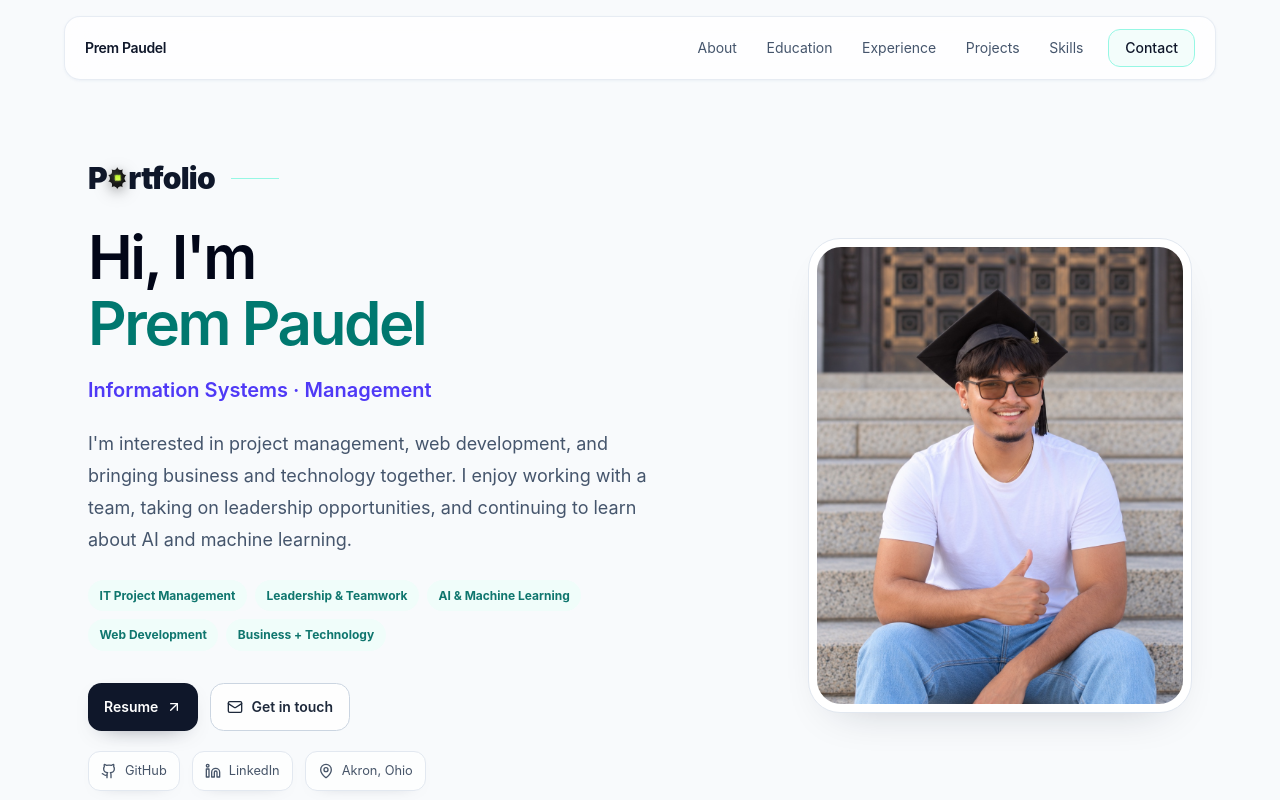
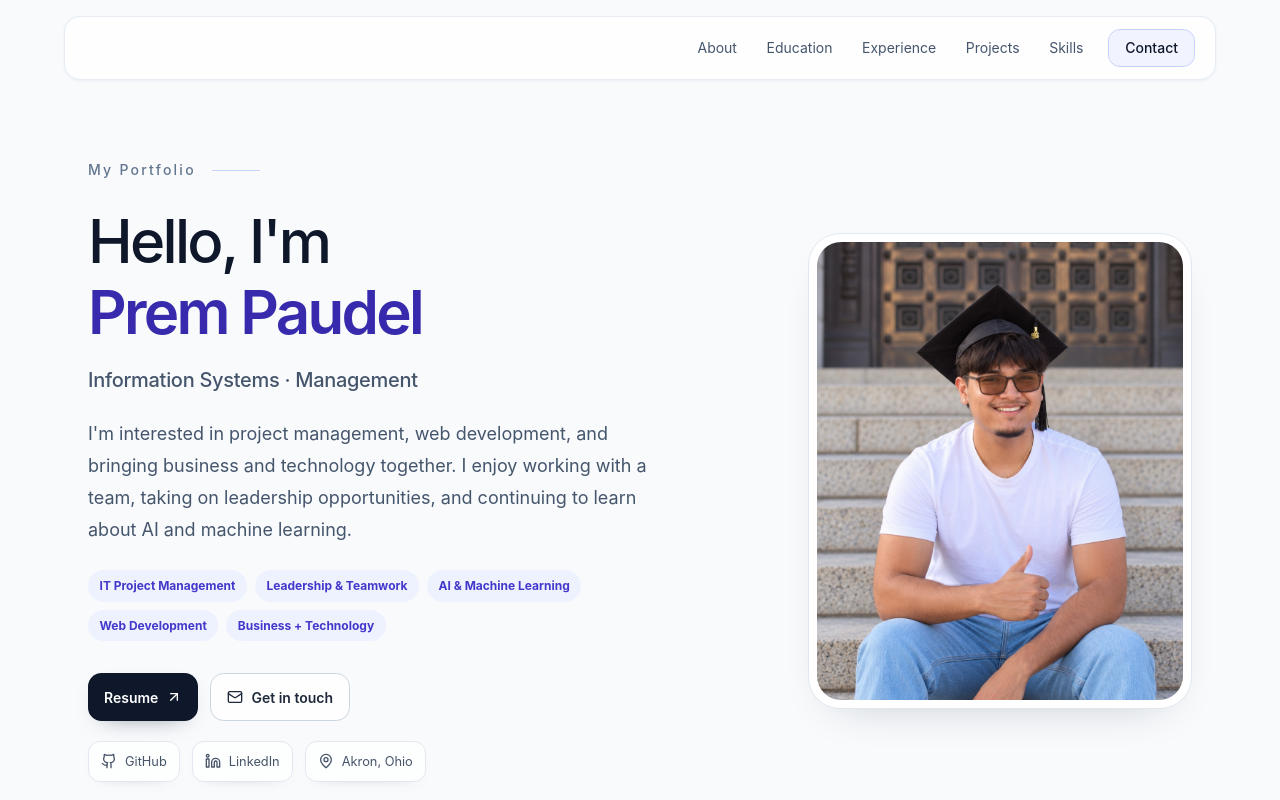
Before and after one commit to PremPaudel05/PremPaudel05.github.io, a Next.js app: page / in a window 1280 px wide. Shown: the top 800 px of the page. Built offline with nearby package versions, Linux system fonts and the light colour scheme.

Commit message:
Refine hero typography and replace green accents with indigo

```diff
--- a/app/globals.css
+++ b/app/globals.css
@@ -232,8 +232,8 @@ a.social-pill:hover {
   display: inline-flex;
   align-items: center;
   border-radius: 999px;
-  background: rgb(240 253 250);
-  color: rgb(15 118 110);
+  background: rgb(238 242 255);
+  color: rgb(67 56 202);
   padding: 0.42rem 0.72rem;
   font-size: 0.75rem;
   font-weight: 700;
--- a/app/page.tsx
+++ b/app/page.tsx
@@ -11,7 +11,6 @@ import {
   Sparkles,
 } from "lucide-react";
 import { GlowCard } from "@/components/ui/spotlight-card";
-import { AnimatedLetterText } from "@/components/ui/potfolio-text";
 import graduationPhoto from "@/public/images/prem-graduation.jpg";
 
 const linkedinUrl = "https://www.linkedin.com/in/prem-paudel-81a366364/";
@@ -72,10 +71,6 @@ export default function Home() {
     <main>
       <nav className="fixed inset-x-0 top-4 z-50 px-4">
         <div className="mx-auto flex max-w-6xl items-center rounded-2xl border border-slate-200/80 bg-white/80 px-4 py-3 shadow-sm shadow-slate-200/40 backdrop-blur-xl sm:px-5">
-          <a href="#" className="text-sm font-semibold tracking-tight text-slate-950">
-            Prem Paudel
-          </a>
-
           <div className="ml-auto hidden items-center gap-1 text-sm text-slate-600 md:flex">
             <a className="nav-link" href="#about">About</a>
             <a className="nav-link" href="#education">Education</a>
@@ -84,7 +79,7 @@ export default function Home() {
             <a className="nav-link" href="#skills">Skills</a>
           </div>
 
-          <a href="#contact" className="ml-auto rounded-xl border border-teal-200 bg-teal-50/80 px-4 py-2 text-sm font-medium text-teal-800 transition hover:border-teal-300 hover:bg-teal-100 md:ml-3">
+          <a href="#contact" className="ml-auto rounded-xl border border-indigo-200 bg-indigo-50/80 px-4 py-2 text-sm font-medium text-indigo-800 transition hover:border-indigo-300 hover:bg-indigo-100 md:ml-3">
             Contact
           </a>
         </div>
@@ -94,13 +89,13 @@ export default function Home() {
         <div className="mx-auto grid max-w-6xl items-center gap-12 px-6 md:grid-cols-[1.35fr_0.85fr] md:gap-10 lg:gap-16">
           <div className="min-w-0">
             <div className="mb-7 flex items-center gap-4">
-              <AnimatedLetterText text="Portfolio" className="text-2xl sm:text-3xl" />
-              <span aria-hidden="true" className="h-px w-12 bg-teal-200" />
+              <p className="text-sm font-medium tracking-[0.16em] text-slate-500">My Portfolio</p>
+              <span aria-hidden="true" className="h-px w-12 bg-indigo-200" />
             </div>
-            <h1 className="text-4xl font-semibold leading-[1.1] tracking-[-0.04em] text-slate-950 sm:text-5xl lg:text-6xl">
-              Hi, I&apos;m <span className="block text-teal-700">Prem Paudel</span>
+            <h1 className="text-[2.5rem] font-medium leading-[1.12] tracking-[-0.045em] text-slate-900 sm:text-5xl lg:text-6xl">
+              Hello, I&apos;m <span className="mt-1 block font-semibold text-indigo-800">Prem Paudel</span>
             </h1>
-            <p className="mt-5 text-lg font-semibold text-indigo-600 lg:text-xl">
+            <p className="mt-5 text-lg font-medium tracking-[-0.015em] text-slate-600 lg:text-xl">
               Information Systems · Management
             </p>
             <p className="mt-6 max-w-xl text-base leading-8 text-slate-600 sm:text-lg">
```
